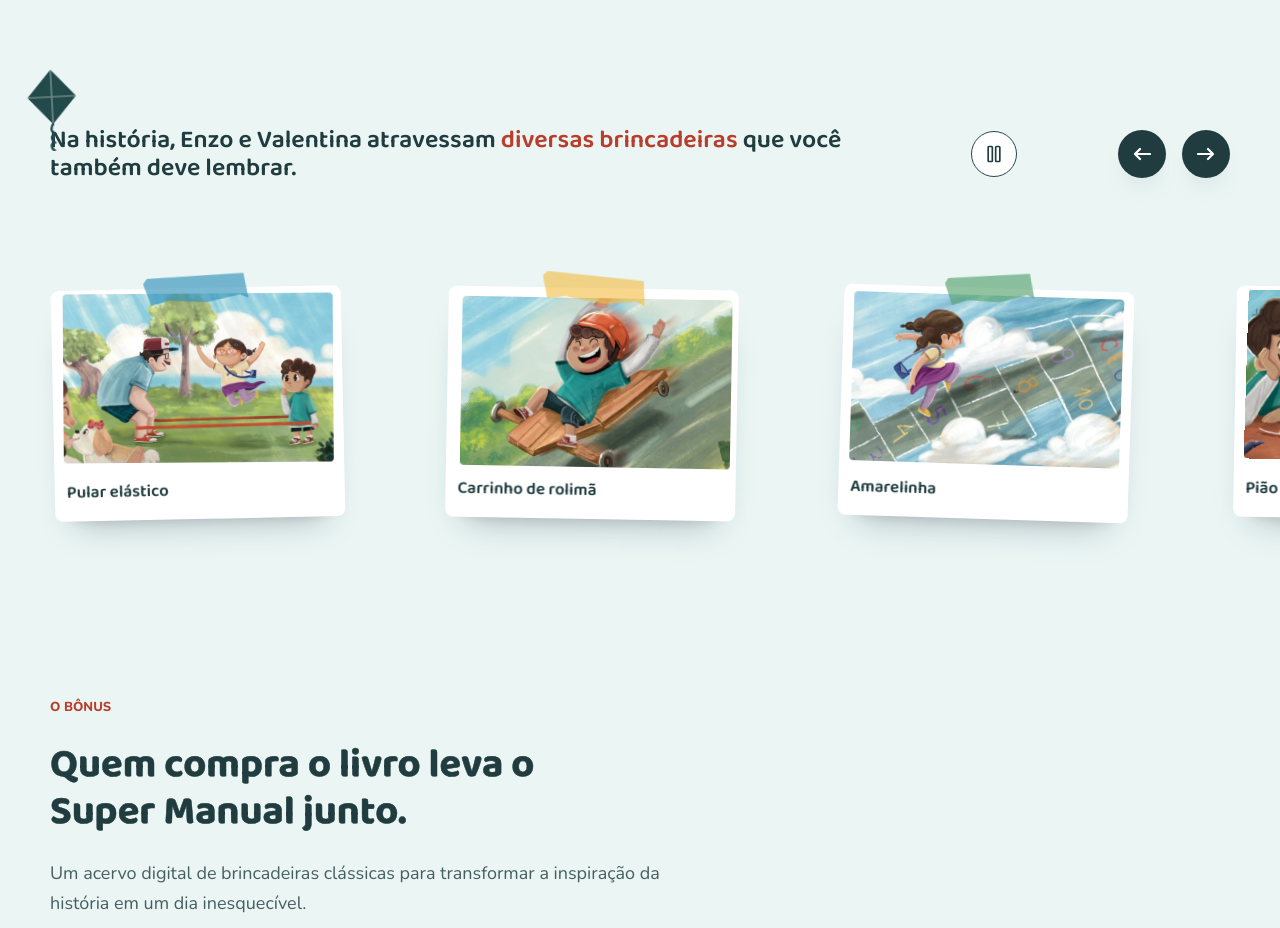
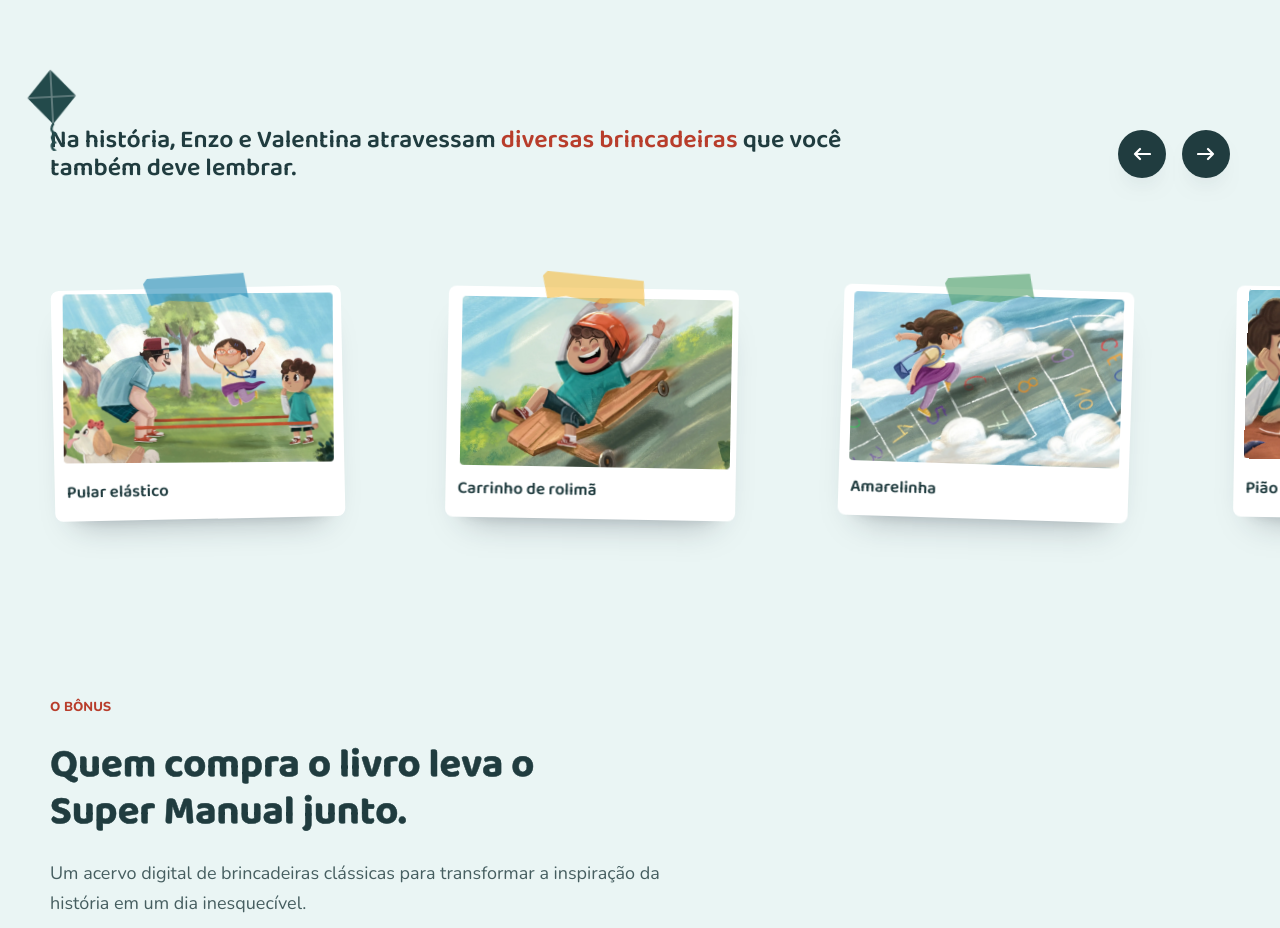
Before and after one commit to lucassantiagopsae-dotcom/Aquarelada, a website: page public/livro-v2/index.html in a window 1280 px wide. Shown: the part 2366-3294 px from the top of the page. Drawn offline with nearby package versions, Linux system fonts and the light colour scheme.

Commit message:
Remove controle de movimento dos cards

```diff
--- a/public/assets/css/livro-v2.css
+++ b/public/assets/css/livro-v2.css
@@ -32,14 +32,6 @@
 .abertura-v2__acoes .btn { min-height: 54px; padding: 14px 28px; font-size: 17px; }
 .abertura-v2__conhecer { display: inline-flex; align-items: center; gap: 10px; font-size: 16px; font-weight: 800; }
 .abertura-v2__conhecer svg { width: 18px; height: 18px; }
-.v2-motion-toggle {
-  display: inline-grid; place-items: center; width: 46px; height: 46px;
-  padding: 0; border: 1px solid #234a4b; border-radius: 50%;
-  color: #203c3f; background: #fff; cursor: pointer;
-}
-.v2-motion-toggle[hidden] { display: none; }
-.v2-motion-toggle:hover { background: #f9e6a3; }
-.v2-motion-toggle svg { width: 20px; height: 20px; }
 .livro-v2 .historia { background: #234a4b; padding: 64px 0; scroll-margin-top: 20px; position: relative; overflow: hidden; }
 .livro-v2 .historia__bloco { padding: 0; background: none; box-shadow: none; border-radius: 0; clip-path: none; overflow: visible; }
 .livro-v2 .historia__bloco::before, .livro-v2 .historia__bloco::after { display: none; }
@@ -58,8 +50,7 @@
 .livro-v2 .brincadeira:nth-child(3n+2) img { animation-name: deslizar-v2; animation-delay: -.8s; }
 .livro-v2 .brincadeira:nth-child(3n+3) img { animation-delay: -1.8s; }
 .livro-v2 .brincadeira figcaption { position: relative; z-index: 1; background: none; font-size: 17px; padding: 10px 2px 14px; }
-.livro-v2 .trilha:not(.v2-em-cena) .brincadeira img,
-.livro-v2.movimento-pausado .brincadeira img { animation-play-state: paused; }
+.livro-v2 .trilha:not(.v2-em-cena) .brincadeira img { animation-play-state: paused; }
 @keyframes brincar-v2 { 0%,100% { transform: rotate(-1deg) translateY(0); } 50% { transform: rotate(1deg) translateY(-5px); } }
 @keyframes deslizar-v2 { 0%,100% { transform: translateX(-4px); } 50% { transform: translateX(4px); } }
 /* ---------- elementos decorativos animados: pião girando, pipa voando ----------
--- a/public/assets/js/livro-v2.js
+++ b/public/assets/js/livro-v2.js
@@ -1,15 +1,6 @@
 (function () {
   "use strict";
   var reducedMotion = window.matchMedia("(prefers-reduced-motion: reduce)");
-  function icon(button, name) {
-    button.replaceChildren();
-    var marker = document.createElement("span");
-    marker.setAttribute("data-lucide", name);
-    marker.setAttribute("aria-hidden", "true");
-    button.append(marker);
-    if (window.lucide) window.lucide.createIcons();
-    else marker.textContent = name === "pause" ? "\u23f8" : "\u25b6";
-  }
   if (window.lucide) window.lucide.createIcons();
   var states = [];
   document.querySelectorAll("[data-v2-video]").forEach(function (video) {
@@ -50,25 +41,11 @@
     }
   });
   document.addEventListener("visibilitychange", function () { states.forEach(function (state) { state.sync(); }); });
-  var motionButton = document.querySelector("[data-motion-toggle]");
   var rail = document.querySelector(".trilha");
-  var motionPaused = reducedMotion.matches;
-  function updateMotion() {
-    document.body.classList.toggle("movimento-pausado", motionPaused);
-    motionButton.hidden = reducedMotion.matches;
-    var label = motionPaused ? "Reproduzir animações das brincadeiras" : "Pausar animações das brincadeiras";
-    motionButton.setAttribute("aria-label", label);
-    motionButton.title = label;
-    icon(motionButton, motionPaused ? "play" : "pause");
-  }
-  motionButton.addEventListener("click", function () { motionPaused = !motionPaused; updateMotion(); });
   if ("IntersectionObserver" in window) {
     new IntersectionObserver(function (entries) { rail.classList.toggle("v2-em-cena", entries[0].isIntersecting); }).observe(rail);
   } else rail.classList.add("v2-em-cena");
   reducedMotion.addEventListener("change", function () {
-    motionPaused = reducedMotion.matches;
-    updateMotion();
     states.forEach(function (state) { state.sync(); });
   });
-  updateMotion();
 })();
--- a/public/livro-v2/index.html
+++ b/public/livro-v2/index.html
@@ -189,7 +189,6 @@
     <p class="trilha__frase">
       Na história, Enzo e Valentina atravessam <span>diversas brincadeiras</span> que você também deve lembrar.
     </p>
-    <button class="v2-motion-toggle" type="button" data-motion-toggle aria-label="Pausar animações das brincadeiras" title="Pausar animações das brincadeiras" hidden><span data-lucide="pause" aria-hidden="true"></span></button>
     <div class="trilha__controles" aria-label="Navegar pelas brincadeiras">
       <button class="trilha__controle" type="button" data-trilha-prev aria-label="Brincadeira anterior">
         <svg width="18" height="14" viewBox="0 0 18 14" fill="none" aria-hidden="true">
```
Also changed, not shown: tools/verify-livro-v2.cjs (+6 -5 lines).
